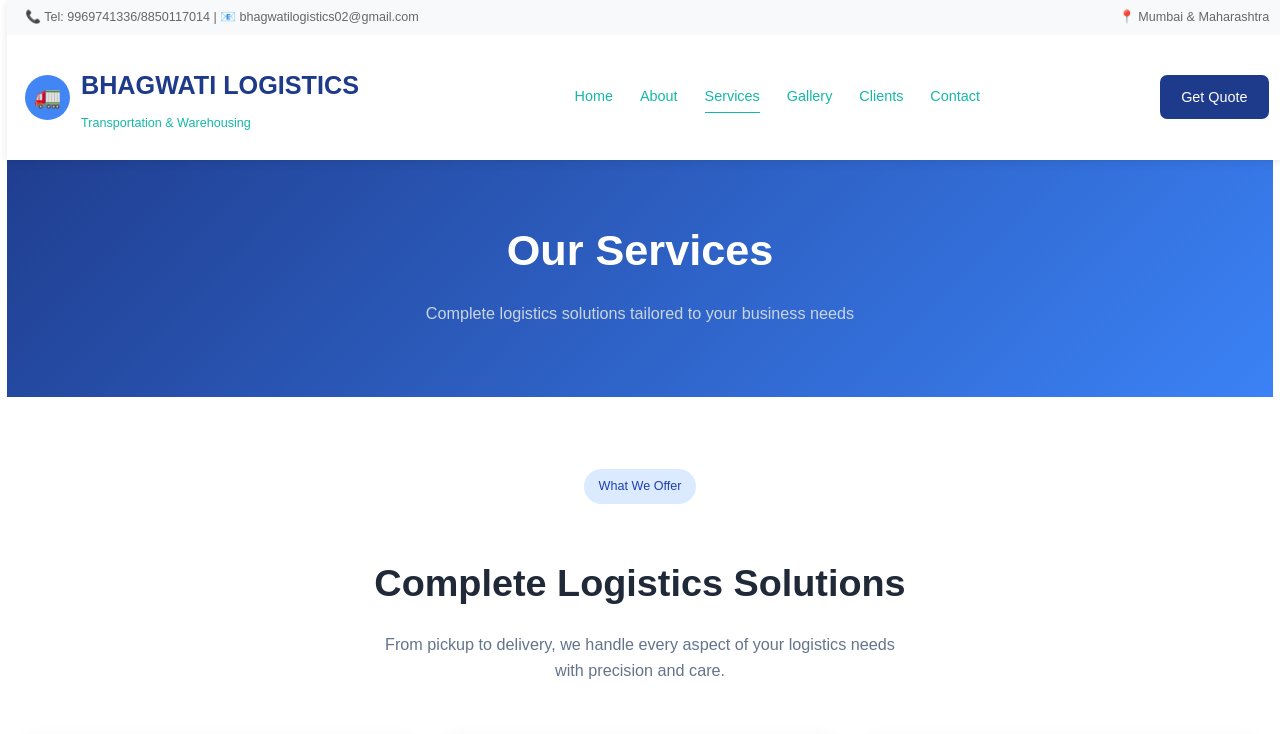
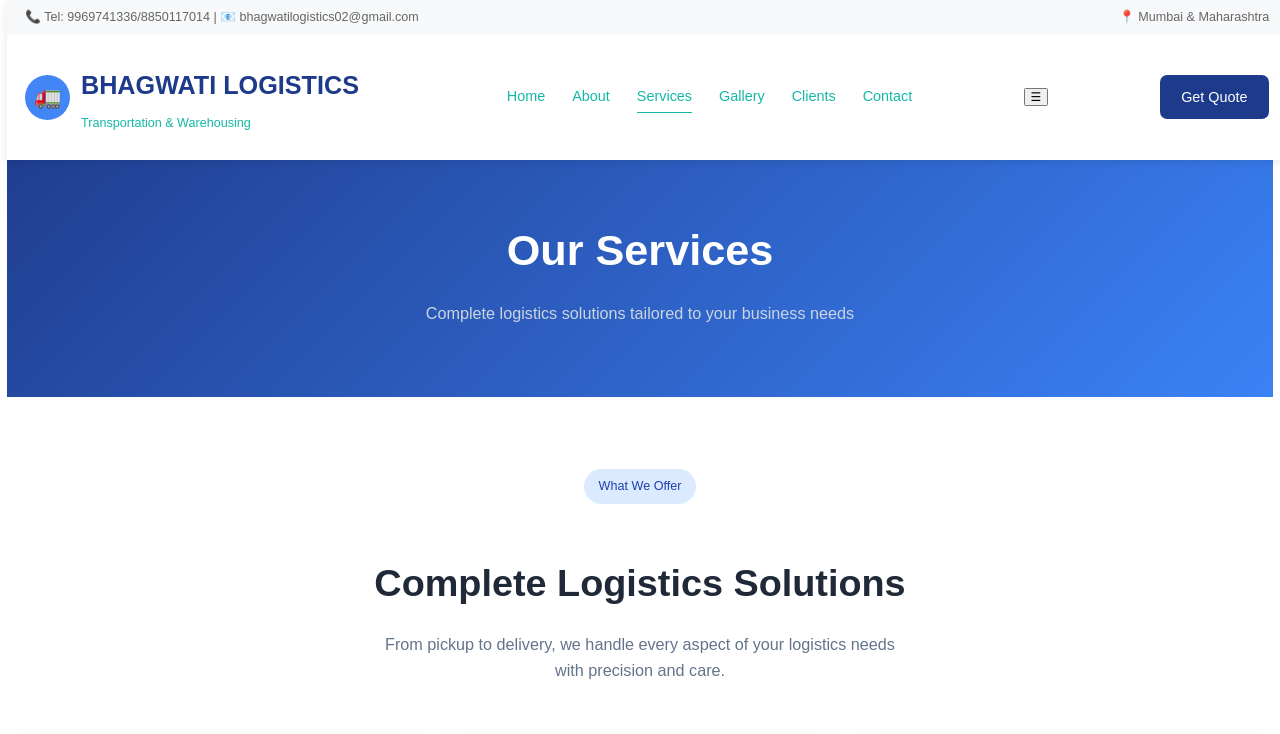
Before and after one commit to avtar124/bhagwati-logistics, a plain HTML site: page services.html in a window 1280 px wide. Shown: the top 734 px of the page. Drawn offline with Linux system fonts and the light colour scheme.

Commit message:
Update services.html

```diff
--- a/services.html
+++ b/services.html
@@ -34,6 +34,7 @@
                         <li><a href="contact.html">Contact</a></li>
                     </ul>
                 </nav>
+                <button class="mobile-menu-btn" onclick="toggleMobileMenu()">☰</button>
                 <a href="contact.html" class="get-quote-btn">Get Quote</a>
             </div>
         </div>
@@ -250,4 +251,5 @@
 
     <script src="script.js"></script>
 </body>
+
 </html>
```
